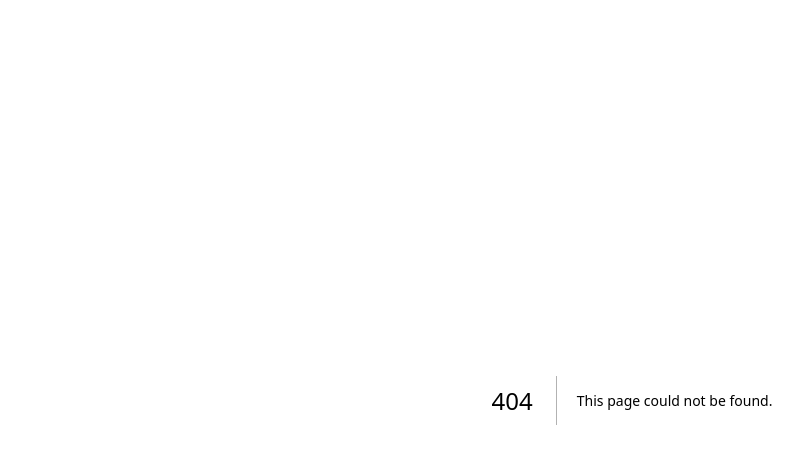
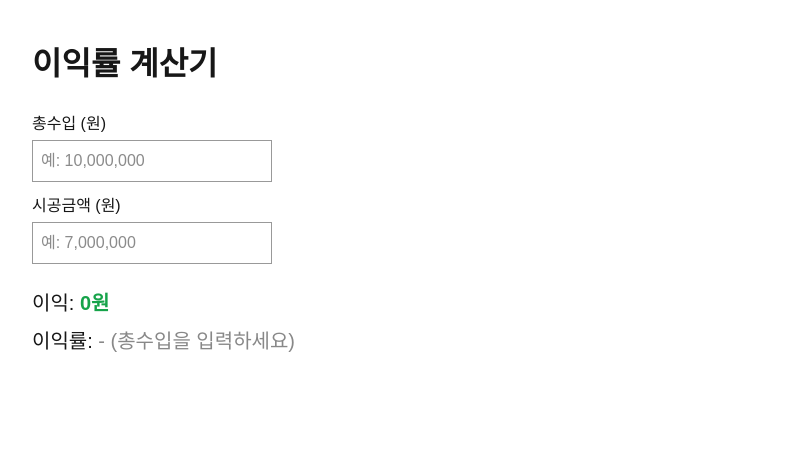
Before and after one commit to kksjej75/my-app, a Next.js app: page /calc in a window 1280 px wide. Before the commit this address had no page. Shown: the top 464 px of the page, without its empty margins (8-811 px from the left). Built offline with nearby package versions, Linux system fonts and the light colour scheme.

Commit message:
calc page

```diff
--- /dev/null
+++ b/app/calc/calculator.tsx
@@ -0,0 +1,77 @@
+"use client";
+import { useState } from "react";
+
+// 숫자에 천 단위 콤마를 붙인다 (예: 1234567 → "1,234,567")
+function withComma(n: number) {
+  return n.toLocaleString("ko-KR");
+}
+
+// 입력값에서 숫자만 남긴다 (콤마·문자 등은 지움)
+function onlyDigits(value: string) {
+  // 너무 큰 숫자는 계산이 부정확해지므로 15자리까지만 받는다
+  return value.replace(/[^0-9]/g, "").slice(0, 15);
+}
+
+export default function Calculator() {
+  // 입력칸 값은 "숫자만 있는 문자열"로 보관한다 (빈 칸 = "")
+  const [income, setIncome] = useState("");
+  const [cost, setCost] = useState("");
+
+  const incomeNum = Number(income || 0);
+  const costNum = Number(cost || 0);
+  const profit = incomeNum - costNum;
+
+  // 총수입이 비었거나 0이면 0으로 나누게 되므로 계산하지 않는다
+  const canCalcRate = income !== "" && incomeNum !== 0;
+  const rate = canCalcRate ? (profit / incomeNum) * 100 : null;
+
+  // 이익은 초록, 손실은 빨강
+  const color = profit < 0 ? "#dc2626" : "#16a34a";
+
+  const inputStyle = { border: "1px solid #999", padding: 8, width: 240 };
+
+  return (
+    <div style={{ marginTop: 24 }}>
+      <label style={{ display: "block" }}>
+        총수입 (원)
+        <input
+          inputMode="numeric"
+          value={income === "" ? "" : withComma(Number(income))}
+          onChange={(e) => setIncome(onlyDigits(e.target.value))}
+          placeholder="예: 10,000,000"
+          style={{ ...inputStyle, display: "block", marginTop: 4 }}
+        />
+      </label>
+
+      <label style={{ display: "block", marginTop: 12 }}>
+        시공금액 (원)
+        <input
+          inputMode="numeric"
+          value={cost === "" ? "" : withComma(Number(cost))}
+          onChange={(e) => setCost(onlyDigits(e.target.value))}
+          placeholder="예: 7,000,000"
+          style={{ ...inputStyle, display: "block", marginTop: 4 }}
+        />
+      </label>
+
+      <div style={{ marginTop: 24, fontSize: 20 }}>
+        <p>
+          {profit < 0 ? "손실" : "이익"}:{" "}
+          <strong style={{ color }}>
+            {profit < 0 ? "-" : ""}
+            {withComma(Math.abs(profit))}원
+          </strong>
+        </p>
+        <p style={{ marginTop: 8 }}>
+          이익률:{" "}
+          {rate === null ? (
+            // 총수입이 없으면 계산할 수 없다
+            <span style={{ color: "#888" }}>- (총수입을 입력하세요)</span>
+          ) : (
+            <strong style={{ color }}>{rate.toFixed(2)}%</strong>
+          )}
+        </p>
+      </div>
+    </div>
+  );
+}
--- /dev/null
+++ b/app/calc/page.tsx
@@ -0,0 +1,18 @@
+import type { Metadata } from "next";
+import Calculator from "./calculator";
+
+// 브라우저 탭에 보이는 제목 (metadata는 서버 컴포넌트에서만 내보낼 수 있다)
+export const metadata: Metadata = {
+  title: "이익률 계산기",
+  description: "총수입과 시공금액으로 이익과 이익률을 계산합니다",
+};
+
+// 페이지 자체는 서버 컴포넌트, 입력·계산 부분만 클라이언트 컴포넌트(Calculator)
+export default function CalcPage() {
+  return (
+    <main style={{ padding: 40 }}>
+      <h1 style={{ fontSize: 32, fontWeight: "bold" }}>이익률 계산기</h1>
+      <Calculator />
+    </main>
+  );
+}
```
